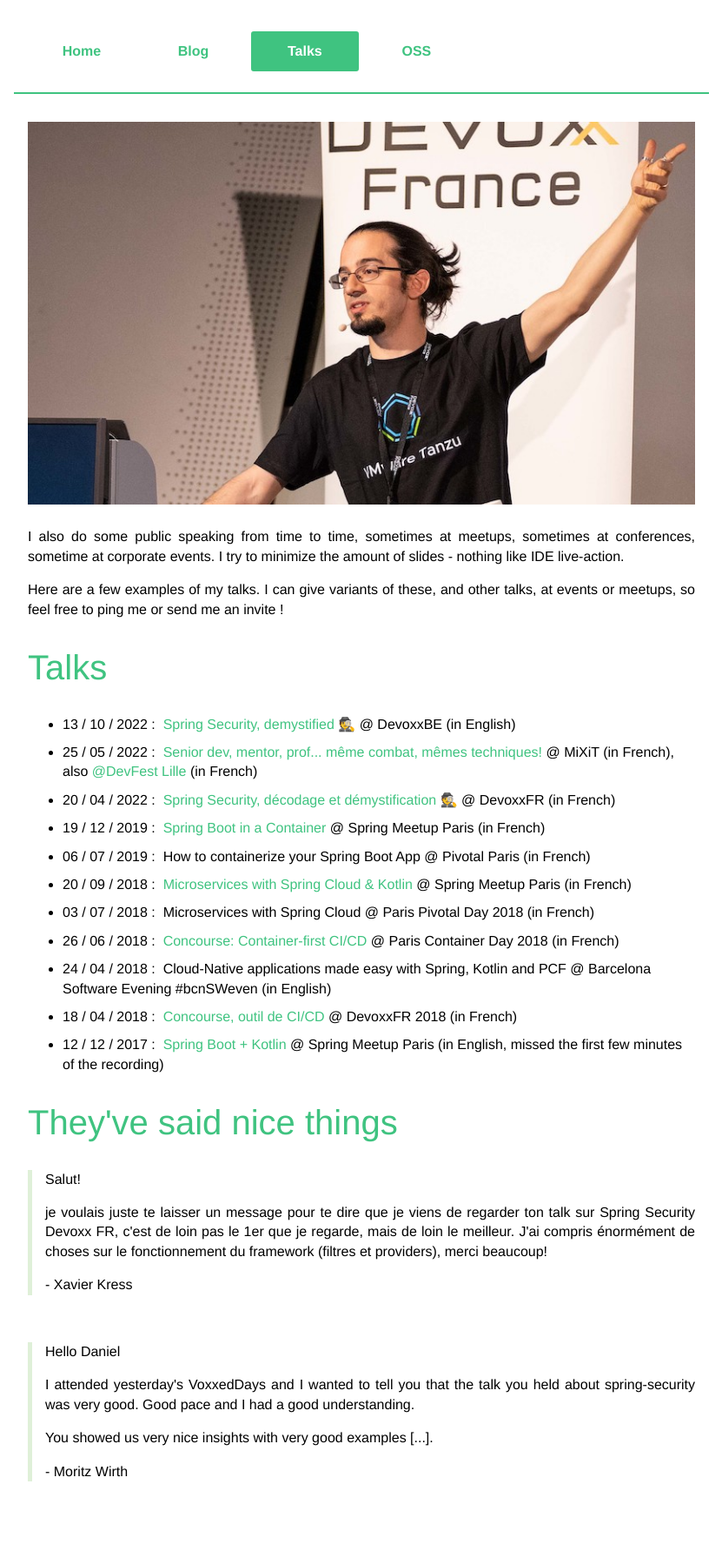
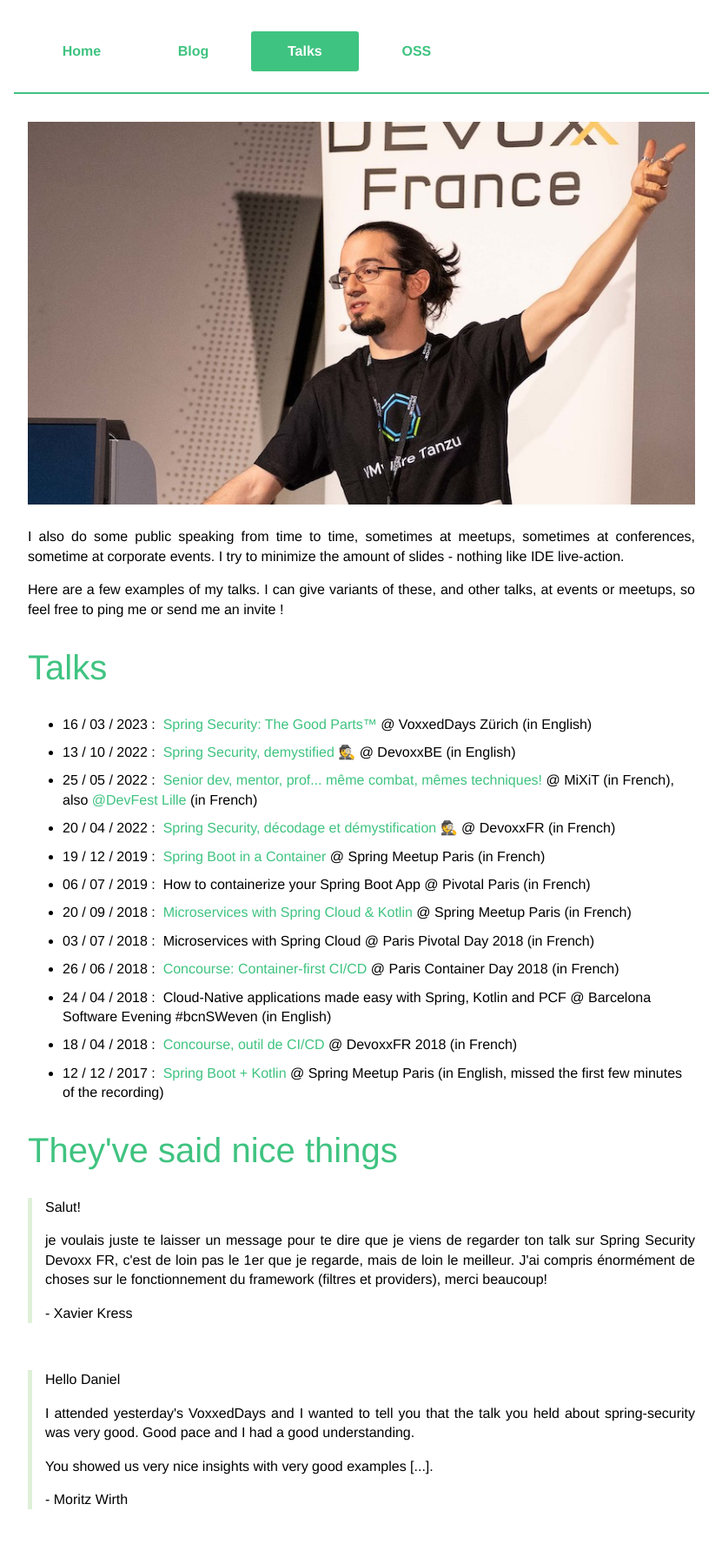
Before and after one commit to Kehrlann/kehrlann.github.io, a Jekyll site: the page built from talks.md, in a window 1280 px wide. Shown: the whole page at 87% size, without its empty margins (224-1055 px from the left). Built offline with Jekyll 4.4.1, drawn with Linux system fonts in a browser that asks for light colours; before the commit the page ends 1751 px from its top, so only the background shows below that.

Commit message:
add voxxeddays zurich talk

```diff
--- a/talks.md
+++ b/talks.md
@@ -22,6 +22,11 @@ at events or meetups, so feel free to ping me or send me an invite !
 <h1>Talks</h1>
 
 <ul class="no-justify roomy-list">
+    <li>
+        <span>16 / 03 / 2023 :&nbsp;</span>
+        <a href="https://www.youtube.com/watch?v=TrCLf9zAQfs" target="_blank" rel="noopener">Spring Security: The Good Parts™</a>
+        <span>@ VoxxedDays Zürich (in English)</span>
+    </li>
     <li>
         <span>13 / 10 / 2022 :&nbsp;</span>
         <a href="https://www.youtube.com/watch?v=iJ2muJniikY" target="_blank" rel="noopener">Spring Security, demystified 🕵️</a>
```
